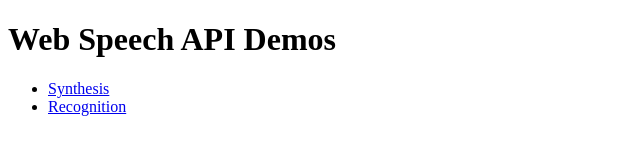
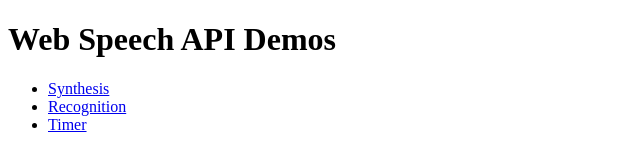
Before and after one commit to feihong/webspeech-demos, a plain HTML site: page index.html in a window 1280 px wide. Shown: the full height of the page, 0-640 px from the left. Drawn offline with Linux system fonts and the light colour scheme.

Commit message:
Add timer to index

```diff
--- a/index.html
+++ b/index.html
@@ -12,6 +12,7 @@
   <ul>
     <li><a href="./synthesis.html">Synthesis</a></li>
     <li><a href="./recognition.html">Recognition</a></li>
+    <li><a href="./timer.html">Timer</a></li>
   </ul>
 </body>
 </html>
```
Also changed, not shown: 1 other file.
